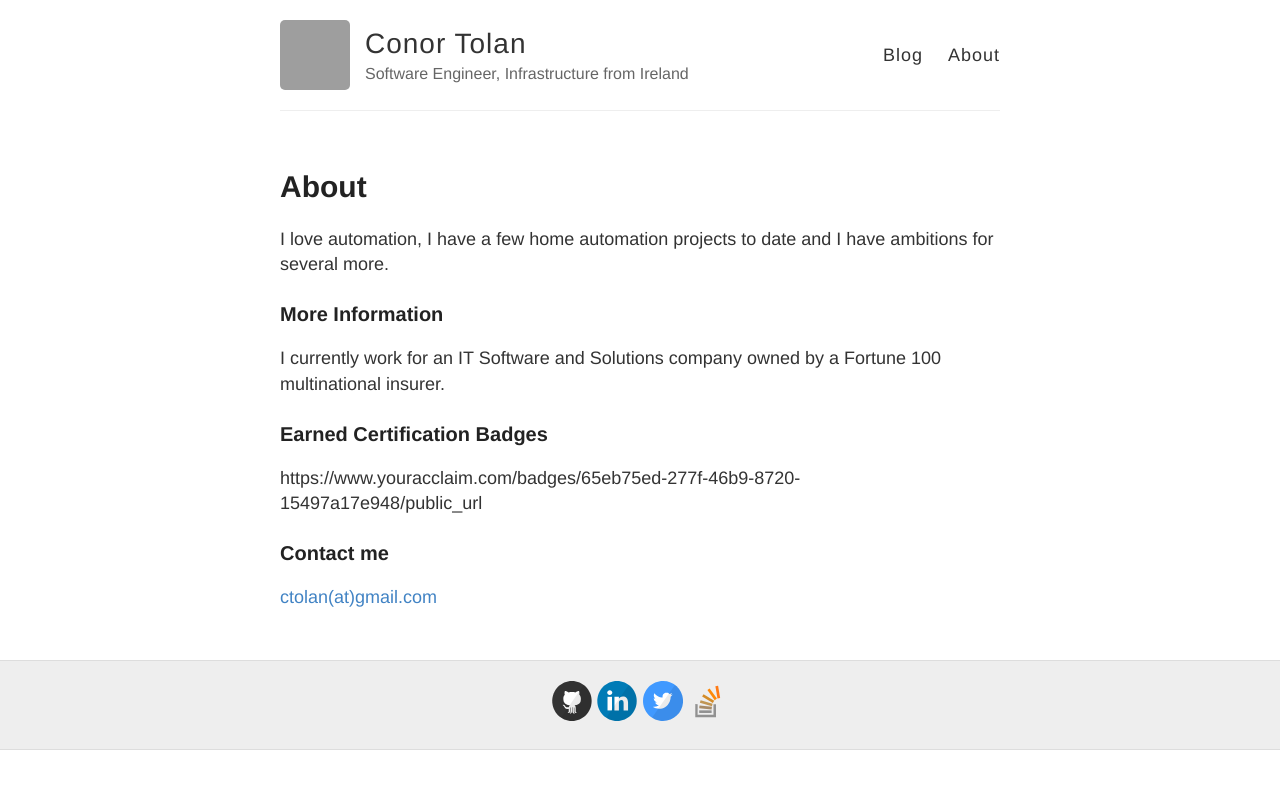
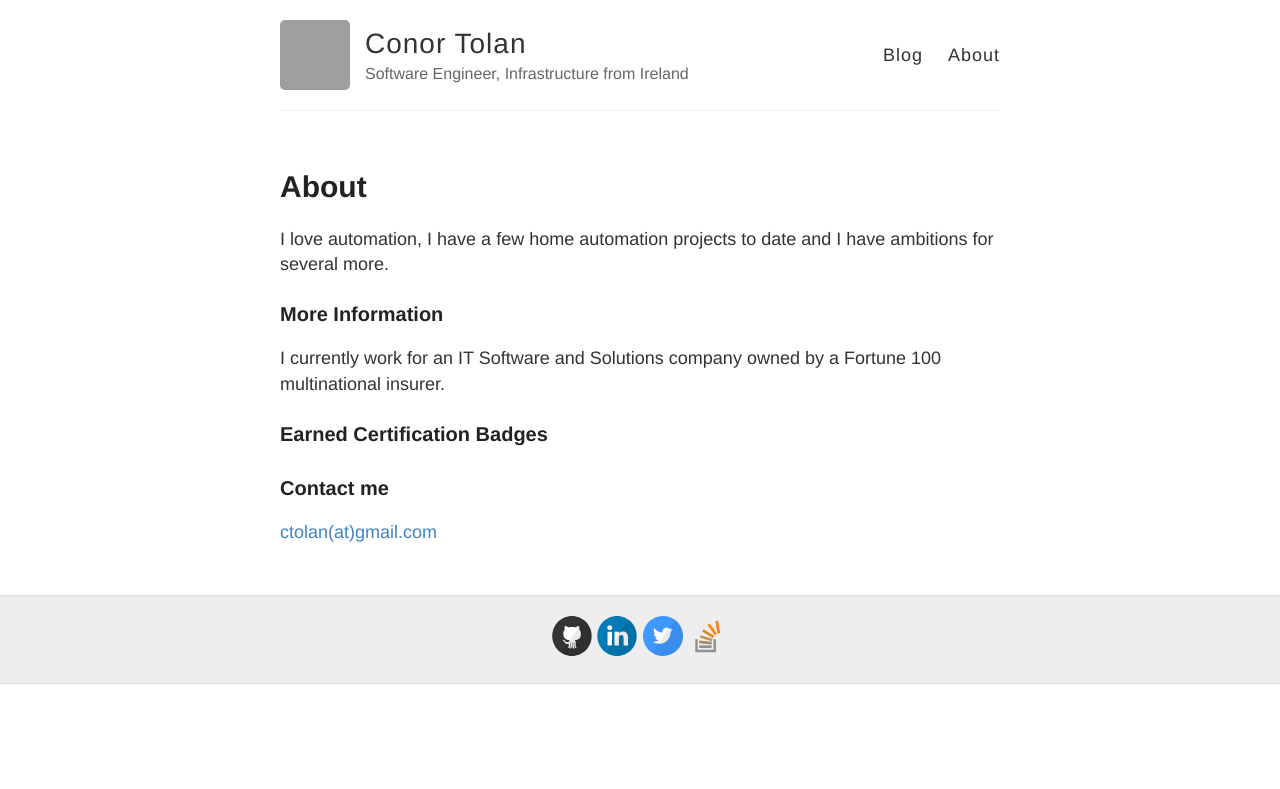
Before and after one commit to ctolan/ctolan.github.io, a Jekyll site: the page built from about.md, in a window 1280 px wide. Shown: the top 789 px of the page. Built offline with Jekyll 4.4.1, drawn with Linux system fonts in a browser that asks for light colours; a script that is not in the unit is left out; part of the change alters nothing that is shown; grey boxes are pictures that could not be loaded.

```diff
--- a/about.md
+++ b/about.md
@@ -11,7 +11,17 @@ I love automation, I have a few home automation projects to date and I have ambi
 I currently work for an IT Software and Solutions company owned by a Fortune 100 multinational insurer.
 
 ### Earned Certification Badges
-https://www.youracclaim.com/badges/65eb75ed-277f-46b9-8720-15497a17e948/public_url
+  <div data-iframe-width="150" data-iframe-height="270" data-share-badge-id="a5608d0f-072d-46b3-9393-7c52a73547c2"></div>
+  <script type="text/javascript">
+    (function() {
+      var s = document.createElement('script');
+      s.type = 'text/javascript';
+      s.async = true;
+      s.src = '//cdn.youracclaim.com/assets/utilities/embed.js';
+      var o = document.getElementsByTagName('script')[0];
+      o.parentNode.insertBefore(s, o);
+      })();
+  </script>
 
 ### Contact me
 
```
